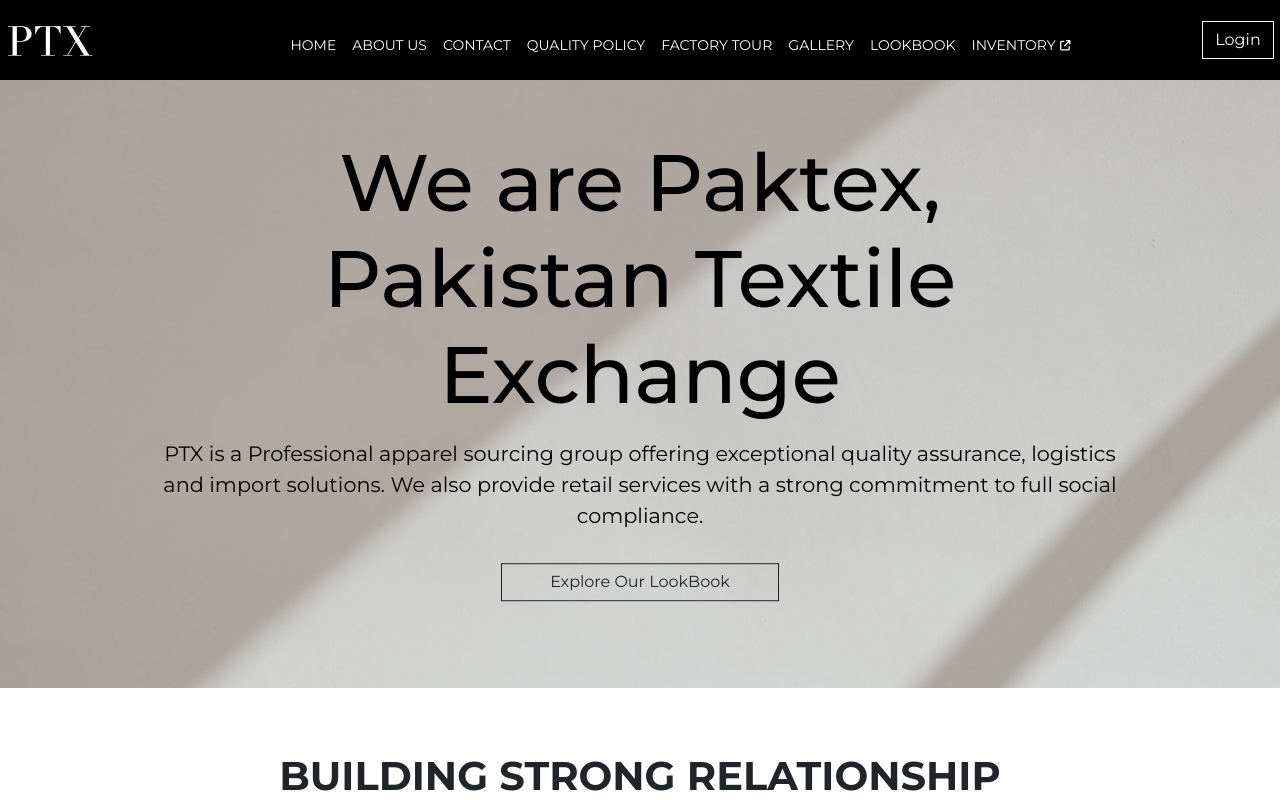
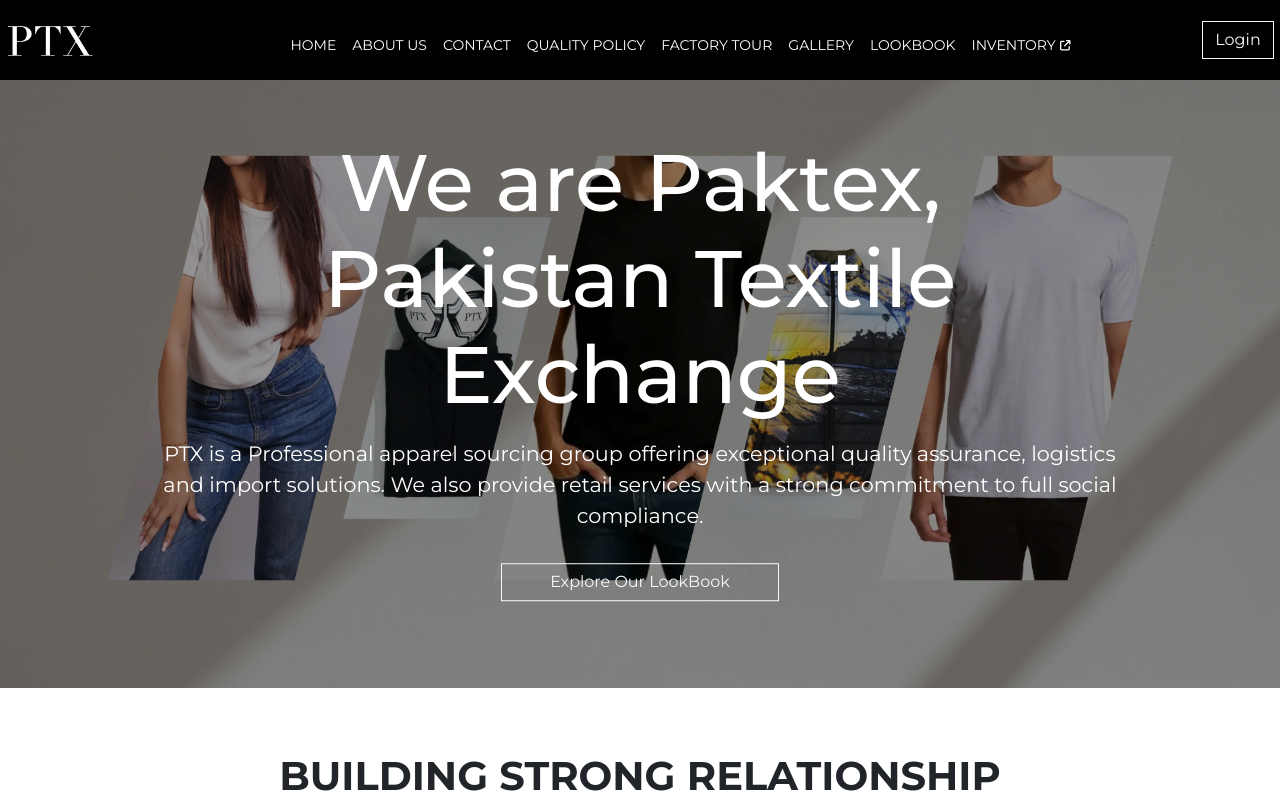
Before and after one commit to Zeeshanprojects/PTX-2, a React (Create React App) app in the folder PTX-2/: page / in a window 1280 px wide. Shown: the top 800 px of the page. Built offline with nearby package versions, Linux system fonts and the light colour scheme.

Commit message:
banner-updated

```diff
--- a/PTX-2/src/Images/Image.js
+++ b/PTX-2/src/Images/Image.js
@@ -2,7 +2,7 @@
 
 const Image = {
   logo: require("./PTX-Main-Logo.png"),
-  bannerimage: require("./apparel-banner.webp"),
+  bannerimage: require("./paktex-banner.webp"),
   banner2: require("./Pages-background.webp"),
   service: require("./service.webp"),
   timing: require("./timing.webp"),
@@ -105,7 +105,6 @@ const Image = {
   img67: require("./67.webp"),
   img68: require("./68.webp"),
   img69: require("./69.webp"),
-  sectionimage: require("./sectionbanner.webp"),
   CEO: require("./Davidjumani.webp"),
   location: require("./location.webp"),
   qualityassurance: require("./QA.webp"),
--- a/PTX-2/src/Pages/Home.jsx
+++ b/PTX-2/src/Pages/Home.jsx
@@ -231,7 +231,7 @@ export default function Home() {
                   full social compliance.
                 </p>
                 <Link to="https://book.paktex.com/book/ptx-company-profile/PTX-C-P">
-                  <button className="btn btn-outline-dark ps-5 pe-5 mt-3">
+                  <button className="btn btn-outline-light ps-5 pe-5 mt-3">
                     Explore Our LookBook
                   </button>
                 </Link>
--- a/PTX-2/src/Pages/Home.style.css
+++ b/PTX-2/src/Pages/Home.style.css
@@ -9,12 +9,14 @@ body {
 .banner-image-container {
   position: relative;
   width: 100%;
+
 }
 
 .ptx-banner-image {
   width: 100%;
   height: auto !important;
   display: block;
+   filter: brightness(0.6);
 }
 
 .banner-overlay {
@@ -23,7 +25,7 @@ body {
   left: 50%;
   transform: translate(-50%, -50%);
   text-align: center;
-  color: black;
+  color: white !important;
   padding: 20px;
 width: 80% !important;
 }
```
Also changed, not shown: PTX-2/src/Images/PTX-Second-Banner.webp (deleted), PTX-2/src/Images/paktex-banner.webp.
